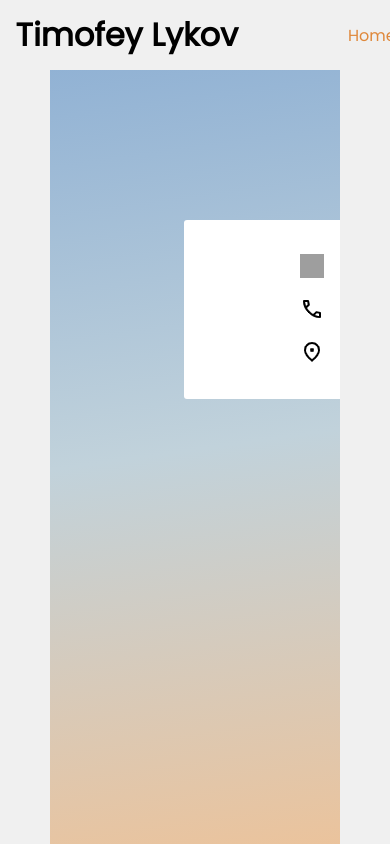
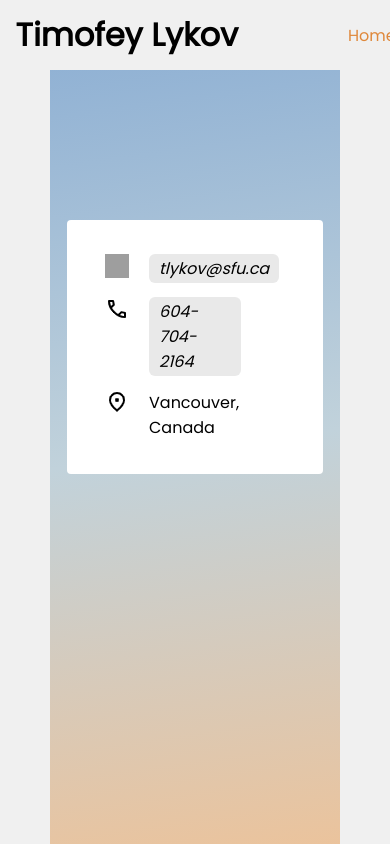
Before and after one commit to tlykov/tlykov.github.io, a React (Vite) app in the folder resume-app/: page /contact in a window 390 px wide. Shown: the top 844 px of the page. Built offline with nearby package versions, Linux system fonts and the light colour scheme; grey boxes are pictures that could not be loaded.

Commit message:
contact page viewport

```diff
--- a/resume-app/src/assets/styles/Contact.css
+++ b/resume-app/src/assets/styles/Contact.css
@@ -19,7 +19,14 @@
     bottom: -200px;
     background-color: rgb(255, 255, 255);
     padding: 20px 50px;
-    border-radius: 3px;
+    border-radius: 4px;
+}
+
+@media (max-width: 780px) {
+    #content {
+        width: 40vw;
+        margin-left: calc(30vw - 50px);
+    }
 }
 
 .icon {
```
